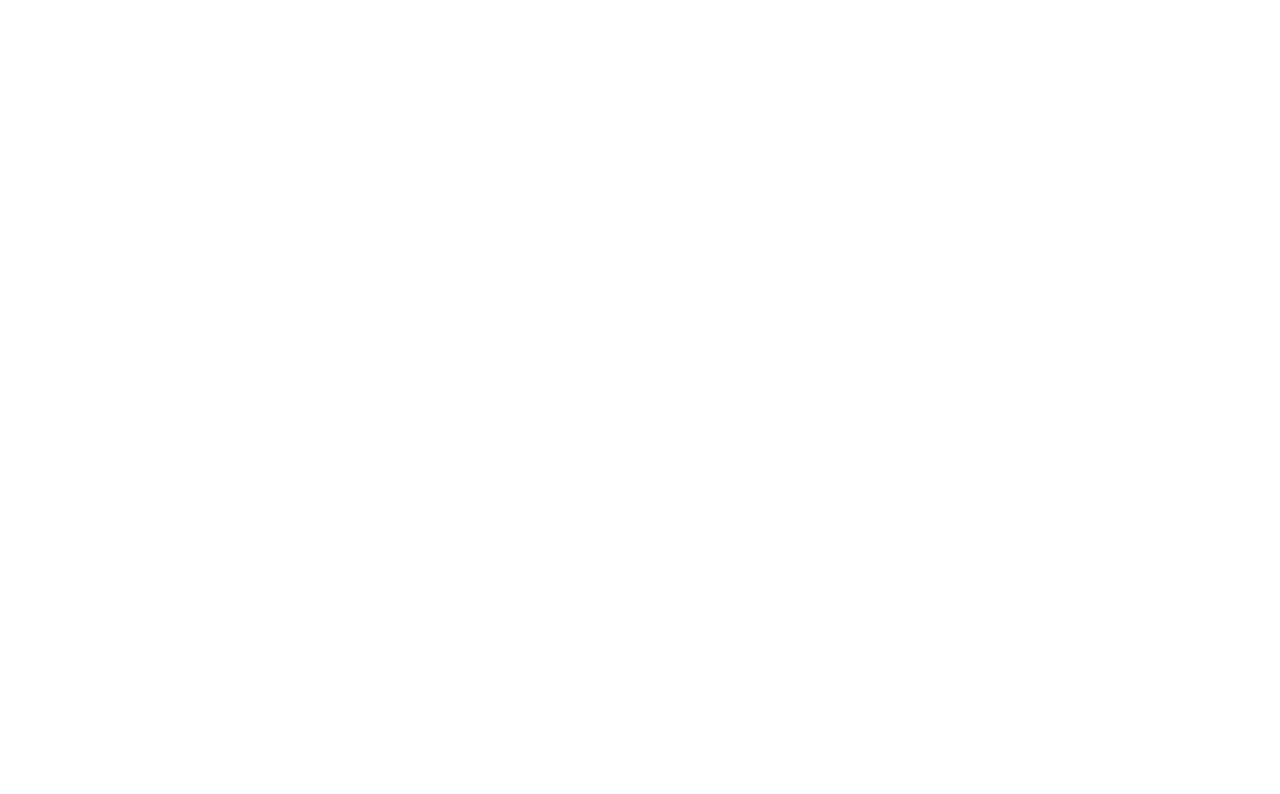
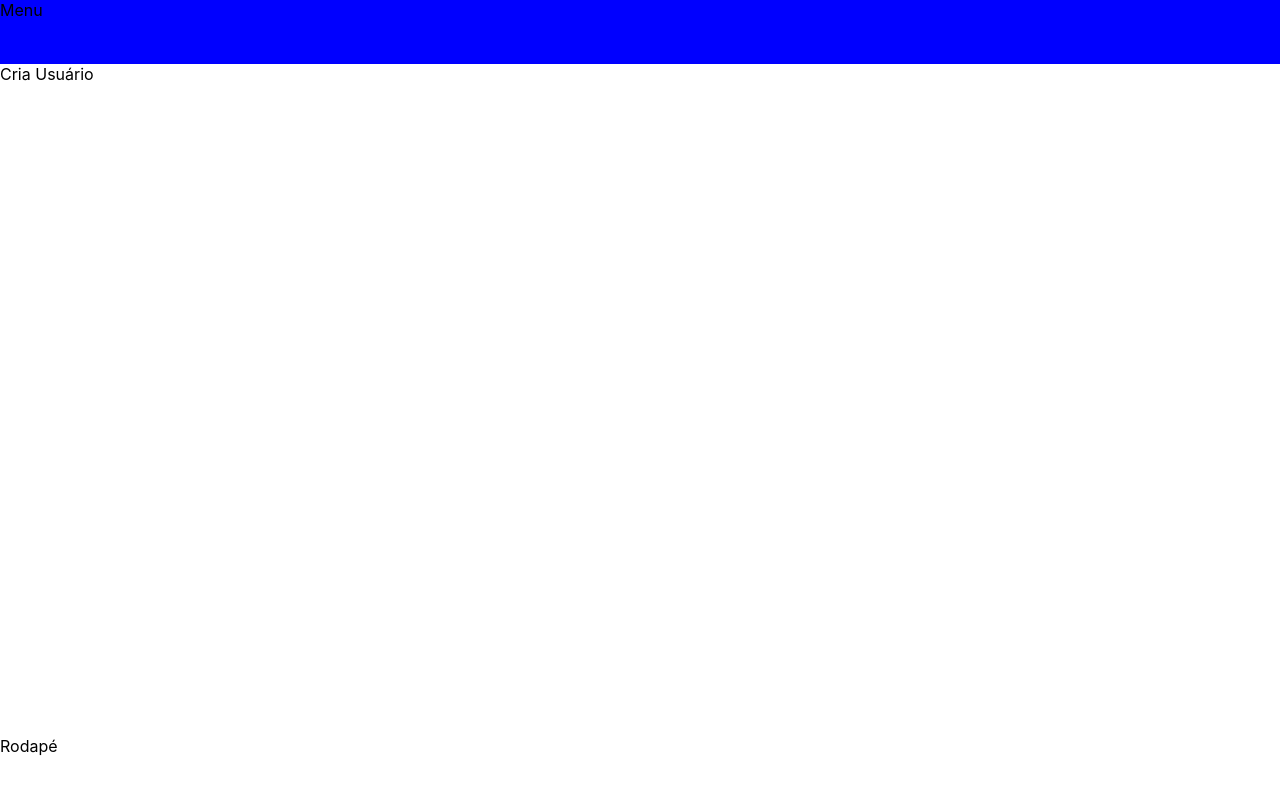
Before and after one commit to 7918-fredianelli/teste-BuyCo, a React (Create React App) app in the folder buy_co/: page /signup in a window 1280 px wide. Shown: the top 794 px of the page. Built offline with nearby package versions, Linux system fonts and the light colour scheme.

Commit message:
Criação de rotas concluidas

```diff
--- a/buy_co/src/Components/CreateUser/CreateUser.js
+++ b/buy_co/src/Components/CreateUser/CreateUser.js
@@ -0,0 +1,8 @@
+import React from "react";
+
+function CreateUser(){
+    return(
+        <div>Cria Usuário</div>
+    )
+}
+export default CreateUser;
--- a/buy_co/src/Components/Footer/Footer.js
+++ b/buy_co/src/Components/Footer/Footer.js
@@ -3,7 +3,7 @@ import React from "react";
 function Footer(){
 
     return(
-        <div>Footer</div>
+        <div>Rodapé</div>
     )
 }
 export default Footer;
--- a/buy_co/src/Components/Header/Header.js
+++ b/buy_co/src/Components/Header/Header.js
@@ -1,9 +1,10 @@
 import React from "react";
+import {Head} from "./stylesHeader"
 
 function Header(){
 
     return(
-        <div>Header</div>
+         <Head>Menu</Head>
     )
 }
 export default Header;
--- a/buy_co/src/Components/Header/stylesHeader.js
+++ b/buy_co/src/Components/Header/stylesHeader.js
@@ -0,0 +1,5 @@
+import styled from "styled-components";
+
+export const Head = styled.header`
+background-color: blue;
+`
--- /dev/null
+++ b/buy_co/src/Components/Hooks/CustomHooks.js
@@ -0,0 +1,11 @@
+import React from "react";
+import {useHistory} from "react-router-dom";
+
+const useUrl = get =>{
+    const history = useHistory();
+    const route = ()=>{
+       history.push(get)
+    }
+    return [route]
+ }
+ export default useUrl
--- /dev/null
+++ b/buy_co/src/Components/PageNotFound/PageNotFound.js
@@ -0,0 +1,9 @@
+import React from "react";
+
+function PageNotFound(){
+
+    return(
+        <div>CAIUUUU</div>
+    )
+}
+export default PageNotFound;
--- a/buy_co/src/Components/Router/Router.js
+++ b/buy_co/src/Components/Router/Router.js
@@ -4,6 +4,8 @@ import {Switch, Route, BrowserRouter} from "react-router-dom"
 import UsersPage from "../UsersPage/UsersPage";
 import Header from "../Header/Header";
 import Footer from "../Footer/Footer";
+import CreateUser from "../CreateUser/CreateUser";
+import PageNotFound from "../PageNotFound/PageNotFound";
 function Router(){
     return(
     <SolidPage>
@@ -19,41 +21,16 @@ function Router(){
               <UsersPage/>
               <Footer/>
             </Route>
-            {/* <Route exact path="/home/:tipo">
+             <Route exact path="/signup">
               <Header/>
-              <HomePage/>
-              <Footer/>
-            </Route>
-            <Route exact path="/inscricao">
-              <Header/>
-              <RegistrationPage/>
-              <Footer/>
-            </Route>
-            <Route exact path="/login/:log">
-              <Header/>
-              <LoginPage/>
-              <Footer/>
-            </Route>
-            <Route exact path="/logado/viagens">
-              <Header/>
-              <TravelsPage/>
-              <Footer/>
-            </Route>
-            <Route exact path="/logado/nova-viagem">
-              <Header/>
-              <CreateTravelPage/>
-              <Footer/>
-            </Route>
-            <Route exact path="/logado/pagina-de-aprovacao">
-              <Header/>
-              <ApprovalPage/>
+              <CreateUser/>
               <Footer/>
             </Route>
             <Route path="/">
-              <Header/>
-              <NotFound/>
-              <Footer/>
-            </Route> */}
+            <Header/>
+            <PageNotFound/>
+            <Footer/>
+          </Route>
           </Switch>
         </BrowserRouter>
       </SolidPage>
--- a/buy_co/src/Components/UsersPage/UsersPage.js
+++ b/buy_co/src/Components/UsersPage/UsersPage.js
@@ -1,9 +1,19 @@
 import React from "react";
+import useUrl from "../Hooks/CustomHooks";
+import {useHistory} from "react-router-dom";
 
 function UsersPage(){
+    const history = useHistory();
+    // const teste = ()=>{
+    //     history.push("signup")
+    // }
+    const [goToSignUp] = useUrl("/signup")
+    return (
+        <div>
+            <div>Olá Mundo!</div>
 
-    return (
-        <div>Olá Mundo!</div>
+            <button onClick={goToSignUp}>Abc</button>
+        </div>
     )
 }
 export default UsersPage;
```
Also changed, not shown: buy_co/src/Components/PageNotFound/stylesNotFound.js (added).
